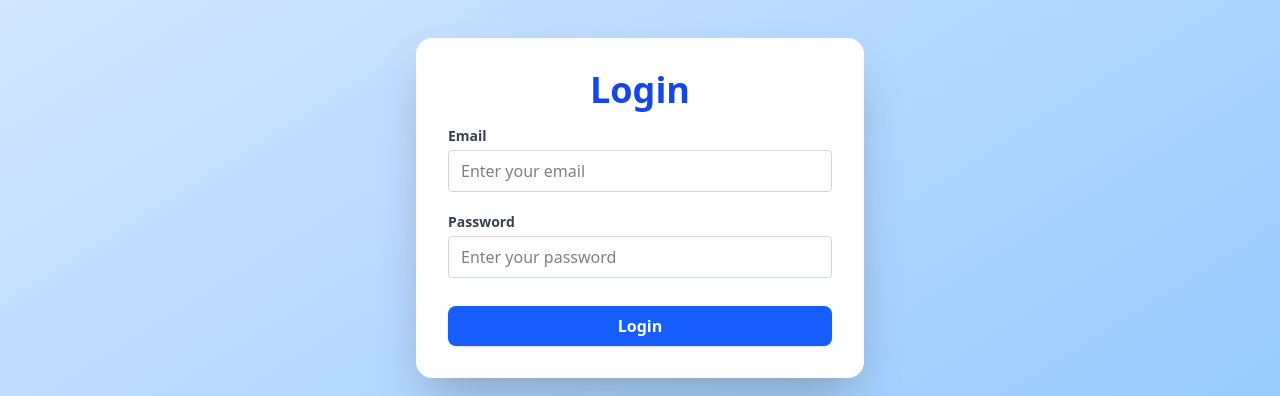
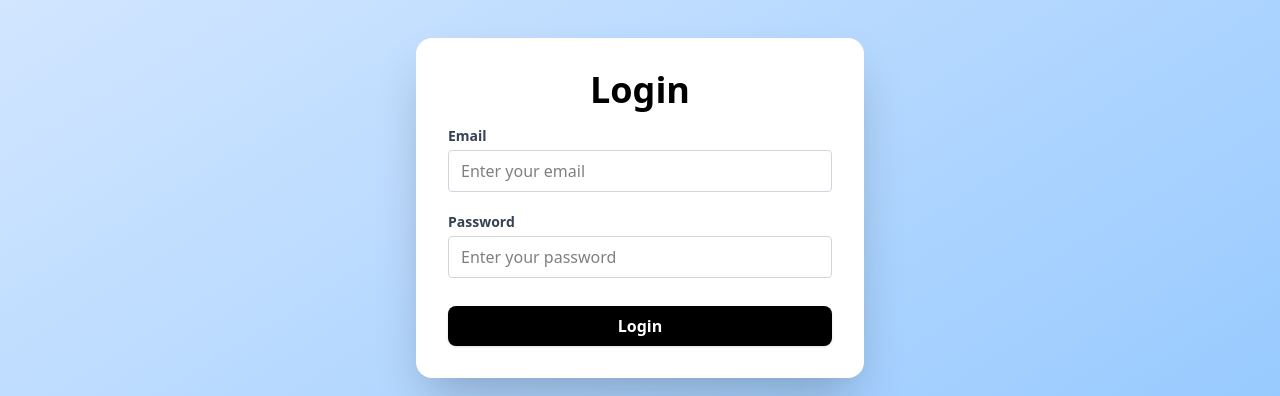
Before and after one commit to samrat-karak/React-ECommerce-with-Backend-CRUD, a React (Vite) app in the folder frontend/: page /login in a window 1280 px wide. Shown: the part 192-588 px from the top of the page. Built offline with nearby package versions, Linux system fonts and the light colour scheme; no server answers.

Commit message:
small update on css

```diff
--- a/frontend/src/components/LoginPage.jsx
+++ b/frontend/src/components/LoginPage.jsx
@@ -52,20 +52,20 @@ const LoginPage = () => {
     }
 
   return (
-    <div className="min-h-screen flex items-center justify-center bg-gradient-to-br from-blue-100 to-blue-300">
+   <div className="min-h-screen flex items-center justify-center bg-gradient-to-br from-blue-100 to-blue-300">
         <div className="w-full max-w-md bg-white rounded-2xl shadow-2xl p-8">
-        <h1 className="font-bold text-4xl text-center text-blue-700 mb-4">Login</h1>
+        <h1 className="font-bold text-4xl text-center text-black mb-4">Login</h1>
         <form>
             <div className="flex flex-col gap-1 mb-5">
                 <label htmlFor="email" className="font-semibold text-sm text-gray-700">Email</label>
-                <input className="border border-gray-300 rounded px-3 py-2 focus:outline-none focus:ring-2 focus:ring-blue-400 transition" type="text" name='email' id='email' value={formData.email} onChange={handleChange}  placeholder="Enter your email" autoComplete="off"/>
+                <input className="border border-gray-300 rounded px-3 py-2 focus:outline-none focus:ring-2 focus:ring-black transition" type="text" name='email' id='email' value={formData.email} onChange={handleChange}  placeholder="Enter your email" autoComplete="off"/>
             </div>
             <div className="flex flex-col gap-1 mb-7">
                 <label htmlFor="password" className="font-semibold text-sm text-gray-700">Password</label>
-                <input className="border border-gray-300 rounded px-3 py-2 focus:outline-none focus:ring-2 focus:ring-blue-400 transition" type="text" name='password' id='password' value={formData.password} onChange={handleChange}  placeholder="Enter your password" autoComplete="off"/>
+                <input className="border border-gray-300 rounded px-3 py-2 focus:outline-none focus:ring-2 focus:ring-black transition" type="text" name='password' id='password' value={formData.password} onChange={handleChange}  placeholder="Enter your password" autoComplete="off"/>
             </div>
             <div>
-                <button onClick={Login} className="w-full bg-blue-600 text-white font-semibold py-2 rounded-lg shadow hover:bg-blue-700 transition">Login</button>
+                <button onClick={Login} className="w-full bg-black text-white font-semibold py-2 rounded-lg shadow  transition">Login</button>
             </div>
         </form>
         </div>
--- a/frontend/src/components/RegisterPage.jsx
+++ b/frontend/src/components/RegisterPage.jsx
@@ -88,7 +88,7 @@ const RegisterPage = () => {
 
   return (
     <div className="min-h-screen flex items-center justify-center">
-        <div className="w-full max-w-md bg-white rounded-2xl shadow-2xl p-8 mt-17">
+      <div className="w-full max-w-md bg-white rounded-2xl shadow-2xl p-8 mt-17">
         <h1 className="font-bold text-4xl text-center text-black mb-3">Register</h1>
         <form>
             <div className="flex flex-col gap-1 mb-3">
@@ -108,7 +108,7 @@ const RegisterPage = () => {
                 <input className="border border-gray-300 rounded px-3 py-2 focus:outline-none focus:ring-2 focus:ring-black transition" type="text" name='confirmpassword' id='confirmpassword' value={formData.confirmpassword} onChange={handleChange}   placeholder="Confirm your password" autoComplete="off" />
             </div>
             <div>
-                <button onClick={register} className="w-full bg-blue-600 text-white font-semibold py-2 rounded-lg shadow hover:bg-blue-700 transition">Register</button>
+                <button onClick={register} className="w-full bg-black text-white font-semibold py-2 rounded-lg shadow hover:bg-blue-800 transition">Register</button>
             </div>
         </form>
         </div>
```
